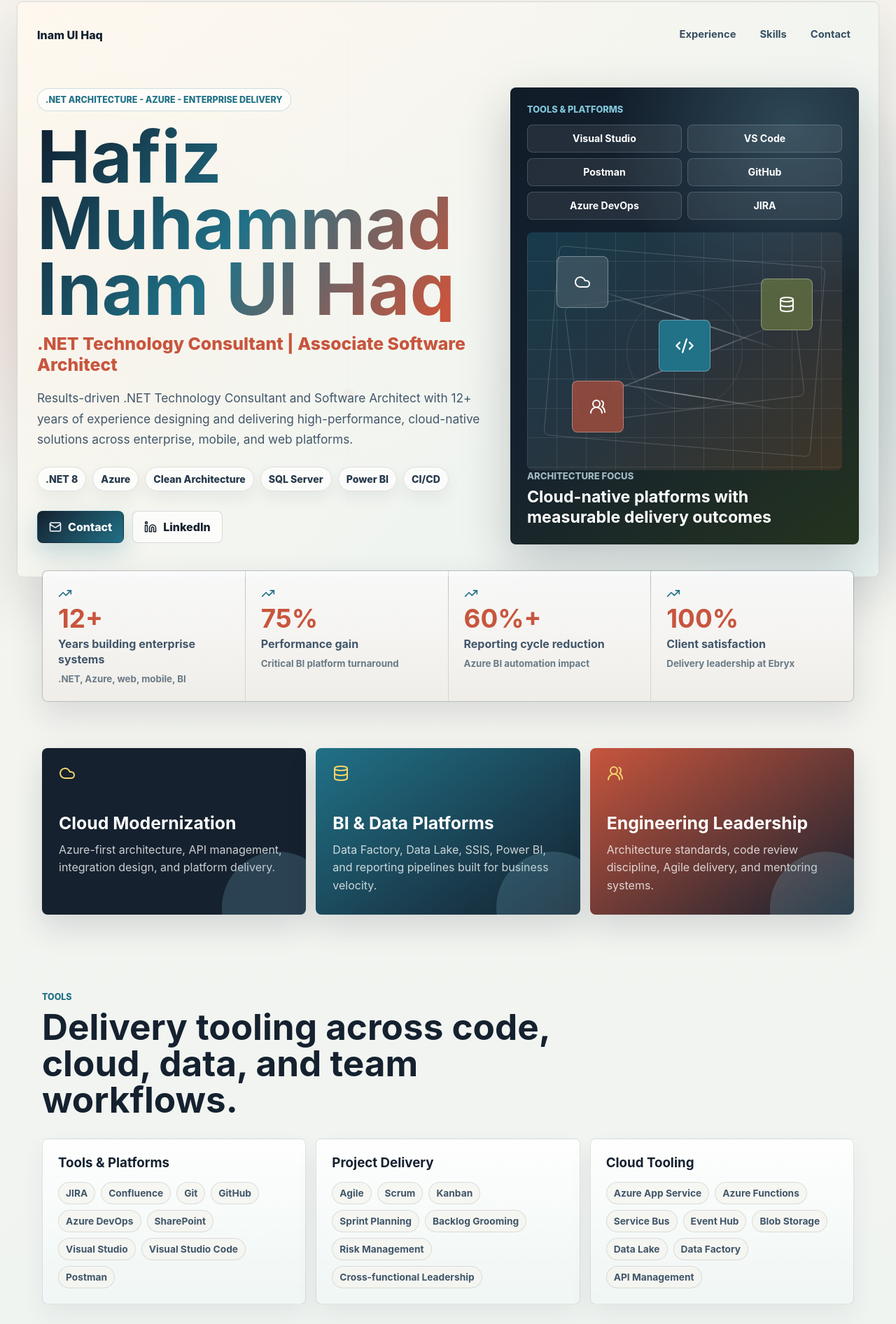
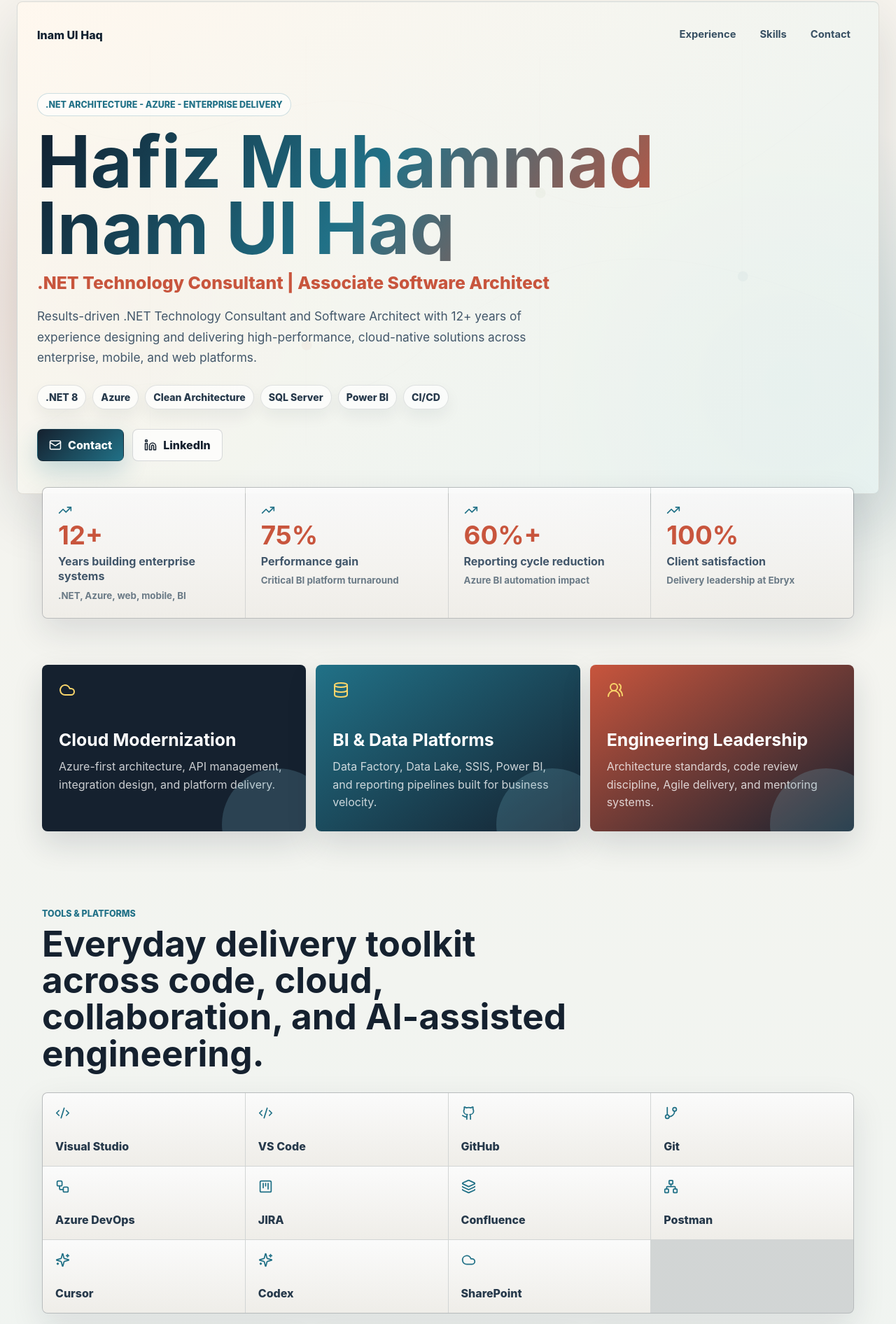
Before and after one commit to inamgcu/portfolio, a React (Vite) app: page / in a window 1280 px wide. Shown: the part 22-1914 px from the top of the page at 70% size. Built offline with nearby package versions, Linux system fonts and the light colour scheme.

Commit message:
Move tools into main body

```diff
--- a/src/main.jsx
+++ b/src/main.jsx
@@ -8,7 +8,9 @@ import {
   Cloud,
   Code2,
   Database,
+  GitBranch,
   Github,
+  KanbanSquare,
   Layers3,
   Linkedin,
   Mail,
@@ -18,6 +20,7 @@ import {
   ShieldCheck,
   Sparkles,
   TrendingUp,
+  Workflow,
   UsersRound
 } from "lucide-react";
 import "./styles.css";
@@ -123,8 +126,6 @@ const certifications = [
 
 const signatureStack = [".NET 8", "Azure", "Clean Architecture", "SQL Server", "Power BI", "CI/CD"];
 
-const heroTools = ["Visual Studio", "VS Code", "Postman", "GitHub", "Azure DevOps", "JIRA"];
-
 const serviceLines = [
   {
     icon: Cloud,
@@ -146,16 +147,33 @@ const serviceLines = [
 const toolGroups = [
   {
     title: "Tools & Platforms",
-    items: ["JIRA", "Confluence", "Git", "GitHub", "Azure DevOps", "SharePoint", "Visual Studio", "Visual Studio Code", "Postman"]
+    icon: Workflow,
+    items: ["JIRA", "Confluence", "Git", "GitHub", "Azure DevOps", "SharePoint", "Visual Studio", "Visual Studio Code", "Postman", "Cursor", "Codex"]
   },
   {
     title: "Project Delivery",
+    icon: KanbanSquare,
     items: ["Agile", "Scrum", "Kanban", "Sprint Planning", "Backlog Grooming", "Risk Management", "Cross-functional Leadership"]
   },
   {
     title: "Cloud Tooling",
+    icon: Cloud,
     items: ["Azure App Service", "Azure Functions", "Service Bus", "Event Hub", "Blob Storage", "Data Lake", "Data Factory", "API Management"]
   }
+];
+
+const toolHighlights = [
+  { icon: Code2, label: "Visual Studio" },
+  { icon: Code2, label: "VS Code" },
+  { icon: Github, label: "GitHub" },
+  { icon: GitBranch, label: "Git" },
+  { icon: Workflow, label: "Azure DevOps" },
+  { icon: KanbanSquare, label: "JIRA" },
+  { icon: Layers3, label: "Confluence" },
+  { icon: Network, label: "Postman" },
+  { icon: Sparkles, label: "Cursor" },
+  { icon: Sparkles, label: "Codex" },
+  { icon: Cloud, label: "SharePoint" }
 ];
 
 function App() {
@@ -194,31 +212,6 @@ function App() {
                 </a>
               </div>
             </div>
-
-            <aside className="signal-panel" aria-label="Professional highlights">
-              <div className="hero-tools">
-                <span>Tools & Platforms</span>
-                <div className="hero-tools__grid">
-                  {heroTools.map((tool) => (
-                    <strong key={tool}>{tool}</strong>
-                  ))}
-                </div>
-              </div>
-              <div className="architecture-visual" aria-hidden="true">
-                <div className="flow-line flow-line--one" />
-                <div className="flow-line flow-line--two" />
-                <div className="flow-line flow-line--three" />
-                <div className="node node--core"><Code2 size={28} /></div>
-                <div className="node node--cloud"><Cloud size={24} /></div>
-                <div className="node node--data"><Database size={24} /></div>
-                <div className="node node--team"><UsersRound size={24} /></div>
-                <div className="pulse-ring" />
-              </div>
-              <div className="signal-panel__meta">
-                <span>Architecture focus</span>
-                <strong>Cloud-native platforms with measurable delivery outcomes</strong>
-              </div>
-            </aside>
           </div>
         </div>
       </section>
@@ -246,12 +239,21 @@ function App() {
 
       <section className="section tools-section" id="tools">
         <div className="section__intro">
-          <span className="section-kicker">Tools</span>
-          <h2>Delivery tooling across code, cloud, data, and team workflows.</h2>
+          <span className="section-kicker">Tools & Platforms</span>
+          <h2>Everyday delivery toolkit across code, cloud, collaboration, and AI-assisted engineering.</h2>
+        </div>
+        <div className="tool-highlight-grid" aria-label="Tools and platforms">
+          {toolHighlights.map(({ icon: Icon, label }) => (
+            <article className="tool-highlight" key={label}>
+              <Icon size={21} aria-hidden="true" />
+              <span>{label}</span>
+            </article>
+          ))}
         </div>
         <div className="tools-grid">
-          {toolGroups.map((group) => (
+          {toolGroups.map(({ icon: Icon, ...group }) => (
             <article className="tool-card" key={group.title}>
+              <Icon size={22} aria-hidden="true" />
               <h3>{group.title}</h3>
               <div className="tags">
                 {group.items.map((item) => (
--- a/src/styles.css
+++ b/src/styles.css
@@ -89,14 +89,14 @@ main {
 .hero__grid {
   flex: 1;
   display: grid;
-  grid-template-columns: minmax(0, 1.12fr) minmax(300px, 0.88fr);
-  gap: 42px;
-  align-items: center;
+  grid-template-columns: minmax(0, 1fr);
+  gap: 26px;
+  align-items: end;
   padding: 56px 0 18px;
 }
 
 .hero__copy {
-  max-width: 780px;
+  max-width: 1120px;
 }
 
 .eyebrow,
@@ -133,7 +133,7 @@ h1 {
   font-size: clamp(3rem, 8vw, 7.2rem);
   line-height: 0.92;
   letter-spacing: 0;
-  max-width: 11ch;
+  max-width: 14ch;
 }
 
 .role {
@@ -199,172 +199,6 @@ h1 {
 .button:hover {
   transform: translateY(-2px);
   transition: transform 180ms ease, box-shadow 180ms ease;
-}
-
-.signal-panel {
-  min-height: 470px;
-  border-radius: 8px;
-  background:
-    radial-gradient(circle at 80% 8%, rgba(128, 198, 217, 0.24), transparent 16rem),
-    linear-gradient(145deg, #111c29 0%, #15212f 52%, #24331e 100%);
-  color: white;
-  padding: 24px;
-  display: flex;
-  flex-direction: column;
-  justify-content: space-between;
-  box-shadow: 0 26px 70px rgba(21, 33, 47, 0.22);
-}
-
-.hero-tools {
-  display: grid;
-  gap: 14px;
-  margin-bottom: 18px;
-}
-
-.hero-tools span {
-  color: #80c6d9;
-  font-size: 0.8rem;
-  font-weight: 800;
-  text-transform: uppercase;
-}
-
-.hero-tools__grid {
-  display: grid;
-  grid-template-columns: repeat(2, minmax(0, 1fr));
-  gap: 8px;
-}
-
-.hero-tools__grid strong {
-  min-height: 40px;
-  display: grid;
-  place-items: center;
-  border: 1px solid rgba(255, 255, 255, 0.16);
-  border-radius: 8px;
-  background: rgba(255, 255, 255, 0.08);
-  color: #ffffff;
-  font-size: 0.88rem;
-  line-height: 1.2;
-  text-align: center;
-}
-
-.architecture-visual {
-  position: relative;
-  min-height: 340px;
-  border-radius: 8px;
-  background:
-    linear-gradient(90deg, rgba(255, 255, 255, 0.09) 1px, transparent 1px),
-    linear-gradient(0deg, rgba(255, 255, 255, 0.09) 1px, transparent 1px),
-    linear-gradient(135deg, rgba(33, 113, 135, 0.35), rgba(200, 85, 61, 0.18));
-  background-size: 42px 42px, 42px 42px, 100% 100%;
-  overflow: hidden;
-}
-
-.architecture-visual::before {
-  animation: orbitTilt 8s ease-in-out infinite alternate;
-}
-
-.architecture-visual::before,
-.architecture-visual::after {
-  content: "";
-  position: absolute;
-  inset: 34px;
-  border: 1px solid rgba(255, 255, 255, 0.18);
-  border-radius: 8px;
-}
-
-.architecture-visual::after {
-  inset: 86px 62px;
-  transform: rotate(-7deg);
-}
-
-.node {
-  position: absolute;
-  width: 74px;
-  height: 74px;
-  border-radius: 8px;
-  display: grid;
-  place-items: center;
-  border: 1px solid rgba(255, 255, 255, 0.32);
-  background: rgba(255, 255, 255, 0.12);
-  backdrop-filter: blur(10px);
-  z-index: 2;
-  animation: floatNode 4.5s ease-in-out infinite;
-}
-
-.node--core {
-  inset: calc(50% - 37px) auto auto calc(50% - 37px);
-  background: #217187;
-}
-
-.node--cloud {
-  top: 42px;
-  left: 42px;
-}
-
-.node--data {
-  right: 42px;
-  top: 74px;
-  background: rgba(111, 127, 67, 0.65);
-}
-
-.node--team {
-  left: 64px;
-  bottom: 46px;
-  background: rgba(200, 85, 61, 0.62);
-}
-
-.flow-line {
-  position: absolute;
-  left: 18%;
-  right: 18%;
-  height: 2px;
-  border-radius: 999px;
-  background: linear-gradient(90deg, transparent, rgba(255, 255, 255, 0.7), transparent);
-  opacity: 0.58;
-  transform-origin: center;
-}
-
-.flow-line--one {
-  top: 36%;
-  transform: rotate(18deg);
-}
-
-.flow-line--two {
-  top: 54%;
-  transform: rotate(-22deg);
-}
-
-.flow-line--three {
-  top: 68%;
-  transform: rotate(9deg);
-}
-
-.pulse-ring {
-  position: absolute;
-  width: 170px;
-  height: 170px;
-  border-radius: 50%;
-  left: calc(50% - 85px);
-  top: calc(50% - 85px);
-  border: 1px solid rgba(255, 255, 255, 0.22);
-  animation: pulseRing 3s ease-in-out infinite;
-}
-
-.signal-panel__meta {
-  display: grid;
-  gap: 8px;
-}
-
-.signal-panel__meta span {
-  color: #9db7c1;
-  font-size: 0.82rem;
-  font-weight: 800;
-  text-transform: uppercase;
-}
-
-.signal-panel__meta strong {
-  font-size: 1.45rem;
-  line-height: 1.24;
 }
 
 .metrics,
@@ -433,6 +267,36 @@ h1 {
   padding-top: 34px;
 }
 
+.tool-highlight-grid {
+  display: grid;
+  grid-template-columns: repeat(4, minmax(0, 1fr));
+  gap: 1px;
+  margin-bottom: 16px;
+  border: 1px solid rgba(21, 33, 47, 0.14);
+  border-radius: 8px;
+  overflow: hidden;
+  background: rgba(21, 33, 47, 0.14);
+  box-shadow: 0 18px 48px rgba(21, 33, 47, 0.1);
+}
+
+.tool-highlight {
+  min-height: 104px;
+  padding: 18px;
+  display: grid;
+  align-content: space-between;
+  background:
+    linear-gradient(180deg, rgba(255, 255, 255, 0.9), rgba(247, 244, 238, 0.78));
+}
+
+.tool-highlight svg {
+  color: #217187;
+}
+
+.tool-highlight span {
+  color: #26394b;
+  font-weight: 850;
+}
+
 .tools-grid {
   display: grid;
   grid-template-columns: repeat(3, 1fr);
@@ -447,6 +311,11 @@ h1 {
   background:
     linear-gradient(180deg, rgba(255, 255, 255, 0.88), rgba(239, 247, 245, 0.82));
   box-shadow: 0 16px 34px rgba(21, 33, 47, 0.06);
+}
+
+.tool-card > svg {
+  color: #c8553d;
+  margin-bottom: 18px;
 }
 
 .tool-card h3 {
@@ -755,35 +624,6 @@ h1 {
   font-weight: 700;
 }
 
-@keyframes pulseRing {
-  0%, 100% {
-    transform: scale(0.9);
-    opacity: 0.35;
-  }
-  50% {
-    transform: scale(1.08);
-    opacity: 0.8;
-  }
-}
-
-@keyframes floatNode {
-  0%, 100% {
-    transform: translateY(0);
-  }
-  50% {
-    transform: translateY(-8px);
-  }
-}
-
-@keyframes orbitTilt {
-  from {
-    transform: rotate(0deg);
-  }
-  to {
-    transform: rotate(5deg);
-  }
-}
-
 @media (max-width: 980px) {
   .hero__grid,
   .split,
@@ -792,11 +632,8 @@ h1 {
     grid-template-columns: 1fr;
   }
 
-  .signal-panel {
-    min-height: auto;
-  }
-
   .metrics,
+  .tool-highlight-grid,
   .competency-grid,
   .skills-grid,
   .services,
@@ -839,6 +676,7 @@ h1 {
   }
 
   .metrics,
+  .tool-highlight-grid,
   .competency-grid,
   .skills-grid,
   .services,
@@ -862,12 +700,4 @@ h1 {
     width: fit-content;
   }
 
-  .architecture-visual {
-    min-height: 260px;
-  }
-
-  .node {
-    width: 58px;
-    height: 58px;
-  }
 }
```
